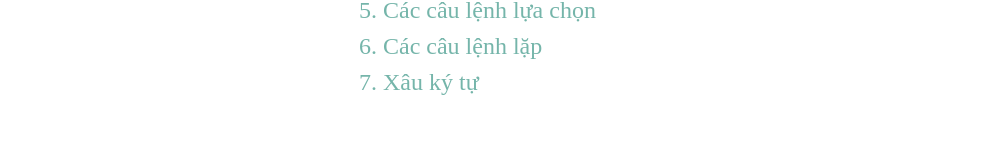
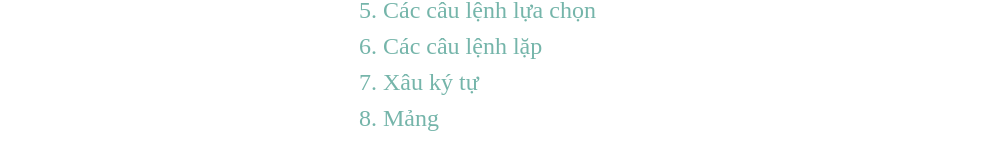
Before and after one commit to villahp/villahp.github.io, a Jekyll site: the page built from teaching/tdc.html, in a window 1280 px wide. Shown: the part 1206-1359 px from the top of the page, without its empty margins (1-1001 px from the left). Built offline with Jekyll 4.4.1, drawn with Linux system fonts in a browser that asks for light colours; Markdown is read by kramdown in place of the engine named in the settings; before the commit the page ends 1326 px from its top, so only the background shows below that.

Commit message:
Update TH

```diff
--- a/teaching/tdc.html
+++ b/teaching/tdc.html
@@ -42,6 +42,7 @@ title: Tin đại cương
 		<li> <a href="/download/TH-TDC/TH 5.pdf">5. Các câu lệnh lựa chọn</a>
 		<li> <a href="/download/TH-TDC/TH 6.pdf">6. Các câu lệnh lặp</a>
 		<li> <a href="/download/TH-TDC/TH 7.pdf">7. Xâu ký tự</a>
+		<li> <a href="/download/TH-TDC/TH 8.pdf">8. Mảng</a>
 	</ul>
 </ul>
 </font>
```
Also changed, not shown: 1 other file.
